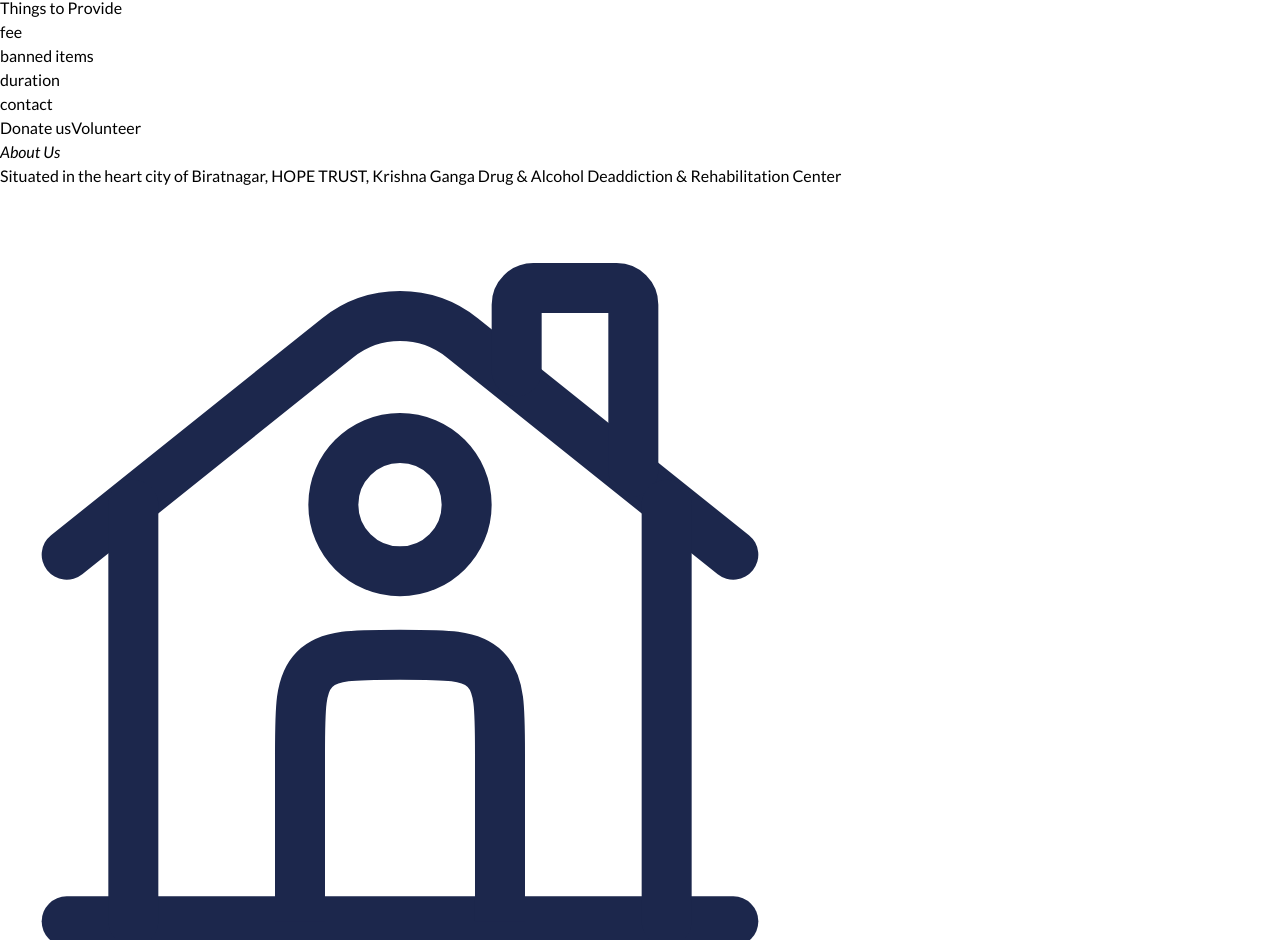
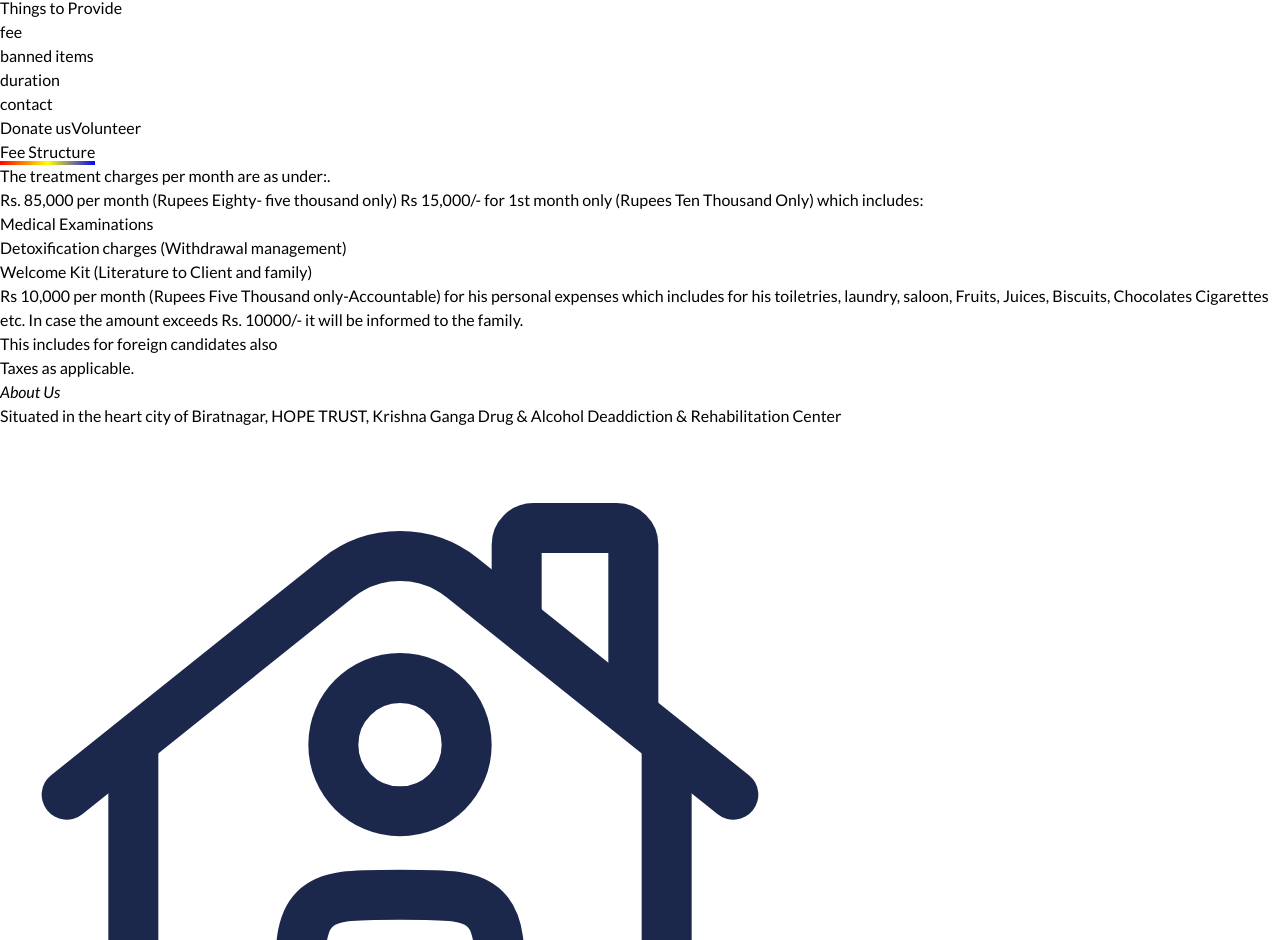
Before and after one commit to pracasupreti/krishnaganga.org.np, a React (Vite) app: page /fee in a window 1280 px wide. Shown: the part 4999-5939 px from the top of the page. Built offline with nearby package versions, Linux system fonts and the light colour scheme.

Commit message:
worked on single pages

```diff
--- a/src/pages/Banned.jsx
+++ b/src/pages/Banned.jsx
@@ -2,9 +2,25 @@
 
 function Banned() {
   return (
-    <div>
-
-    </div>
+    <>
+      <section className='container mx-auto my-8'>
+                <h2 className='text-center text-3xl font-bold mb-8'>
+                    <span className='pb-1' style={{ borderBottom: "4px solid transparent", borderImage: "linear-gradient(to right, red, yellow, blue) 1" }}>Banned Items</span>
+                </h2>
+                <ul className='list-disc text-[#888787] ms-5'>
+                    <li>Cell phones</li>
+                    <li>Laptops</li>
+                    <li>Perfumes</li>
+                    <li>After shave lotions</li>
+                    <li>Cameras</li>
+                    <li>Rajors</li>
+                    <li>Currency</li>
+                    <li>Video Games</li>
+                    <li>Valuable like gold or any other precious metal or stones, Ring, Jewelry.</li>
+                    <li>Medication without prescription-(even prescribed medication has to be accepted by our team of doctors for the reason client safety.</li>
+                </ul>
+            </section>
+    </>
   )
 }
 
--- a/src/pages/Duration.jsx
+++ b/src/pages/Duration.jsx
@@ -3,7 +3,15 @@
 function Duration() {
   return (
     <>
+      <section className='container mx-auto my-8'>
+        <div className='flex flex-col gap-8'>
+        <h2 className='text-center text-3xl font-bold'>
+            <span className='pb-1' style={{ borderBottom: "4px solid transparent", borderImage: "linear-gradient(to right, red, yellow, blue) 1" }}>Time Required</span>
+          </h2>
 
+          <p className='text-[#888787] text-justify'>Minimum Period required for treatment is 90 to 120 days and may be extended if required ( if required is in strong denial, dual diagnosed or with any psychiatric issues).</p>
+        </div>
+      </section>
     </>
   )
 }
--- a/src/pages/Fee.jsx
+++ b/src/pages/Fee.jsx
@@ -3,7 +3,29 @@
 function Fee() {
   return (
     <>
+      <section className='mx-auto container my-8'>
+        <div className='flex flex-col gap-8'>
+          <h2 className='text-center text-3xl font-bold'>
+            <span className='pb-1' style={{ borderBottom: "4px solid transparent", borderImage: "linear-gradient(to right, red, yellow, blue) 1" }}>Fee Structure</span>
+          </h2>
+          <div className='flex flex-col gap-2'>
+            <p className='text-[#5c5c5c] text-justify'>The treatment charges per month are as under:.</p>
+            <p className='text-[#888787] text-justify'>Rs. 85,000 per month (Rupees Eighty- five thousand only) Rs 15,000/- for 1st month only (Rupees Ten Thousand Only) which includes:</p>
+            <ul className='list-disc text-[#888787] ms-5'>
+              <li>Medical Examinations</li>
+              <li>Detoxification charges (Withdrawal management)</li>
+              <li>Welcome Kit (Literature to Client and family)</li>
+            </ul>
+            <p className='text-[#888787] text-justify'>Rs 10,000 per month (Rupees Five Thousand only-Accountable) for his personal expenses which includes for his toiletries, laundry, saloon, Fruits, Juices, Biscuits, Chocolates Cigarettes etc. In case the amount exceeds Rs. 10000/- it will be informed to the family.</p>
 
+          </div>
+
+          <p className='text-[#888787] text-justify'>This includes for foreign candidates also</p>
+
+          <p className='text-[#888787] text-justify text-[14px]'>Taxes as applicable.</p>
+
+        </div>
+      </section>
     </>
   )
 }
--- a/src/pages/ThingsToProvide.jsx
+++ b/src/pages/ThingsToProvide.jsx
@@ -5,9 +5,9 @@
         <>
             <section className='container mx-auto my-8'>
                 <h2 className='text-center text-3xl font-bold mb-8'>
-                    <span className='pb-1' style={{ borderBottom: "4px solid transparent", borderImage: "linear-gradient(to right, red, yellow, blue) 1" }}>Our Treatment</span>
+                    <span className='pb-1' style={{ borderBottom: "4px solid transparent", borderImage: "linear-gradient(to right, red, yellow, blue) 1" }}>YOU SHOULD CARRY THE MENTIONED BELOW</span>
                 </h2>
-                <ul className='list-disc text-[#888787]'>
+                <ul className='list-disc text-[#888787] ms-5'>
                     <li>Client's proof of identity.</li>
                     <li>Letter by Doctor Advising him Rehabilitation for addiction.</li>
                     <li>Perfumes</li>
```
